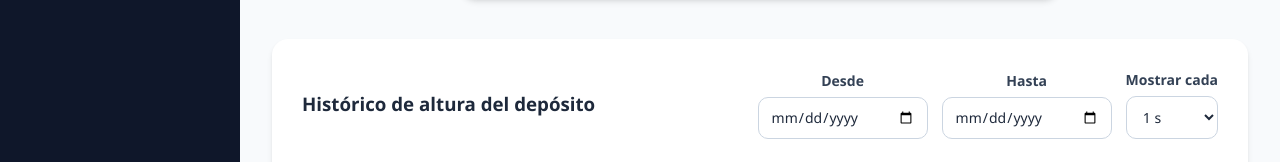
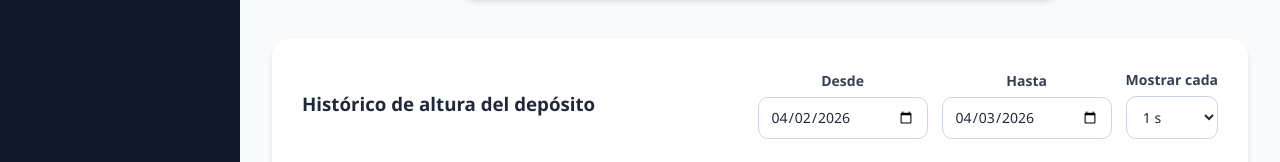
Before and after one commit to Antoovar/tesis_sensor, a React (Vite) app: page /dashboard in a window 1280 px wide. Shown: the part 375-537 px from the top of the page. Built offline with nearby package versions, Linux system fonts and the light colour scheme; no server answers; the database is empty.

Commit message:
fix fecha para el celular

```diff
--- a/src/App.css
+++ b/src/App.css
@@ -739,10 +739,6 @@ select {
   gap: 6px;
 }
 
-.grafico-filtro {
-  flex-shrink: 0;
-}
-
 .grafico-filtro label {
   font-size: 14px;
   font-weight: 600;
@@ -777,9 +773,3 @@ select {
 
   color-scheme: light;
 }
-
-@media (max-width: 600px) {
-  .grafico-filtro input[type="date"] {
-    width: 100%;
-  }
-}
--- a/src/pages/Dashboard.jsx
+++ b/src/pages/Dashboard.jsx
@@ -27,14 +27,26 @@ ChartJS.register(
 );
 
 function Dashboard() {
+  const hoy = new Date();
+  const ayer = new Date();
+  ayer.setDate(hoy.getDate() - 1);
+
+  const formatDate = (date) => {
+    const year = date.getFullYear();
+    const month = String(date.getMonth() + 1).padStart(2, "0");
+    const day = String(date.getDate()).padStart(2, "0");
+    return `${year}-${month}-${day}`;
+  };
+
   const [latest, setLatest] = useState(null);
   const [historyChart, setHistoryChart] = useState([]);
   const [intervaloGrafico, setIntervaloGrafico] = useState(1);
-  const [fechaDesde, setFechaDesde] = useState("");
-  const [fechaHasta, setFechaHasta] = useState("");
+  const [fechaDesde, setFechaDesde] = useState(formatDate(ayer));
+  const [fechaHasta, setFechaHasta] = useState(formatDate(hoy));
 
   const fechaDesdeRef = useRef(null);
   const fechaHastaRef = useRef(null);
+
   const alturaMax = 500;
 
   function parseTimestamp(ts) {
@@ -55,16 +67,16 @@ function Dashboard() {
     const [anio, mes, dia] = value.split("-").map(Number);
 
     if (esFinDelDia) {
-      return new Date(anio, mes - 1, dia, 23, 59, 59);
+      return new Date(anio, mes - 1, dia, 23, 59, 59, 999);
     }
 
-    return new Date(anio, mes - 1, dia, 0, 0, 0);
+    return new Date(anio, mes - 1, dia, 0, 0, 0, 0);
   }
+
   function normalizarAltura(valor) {
     const num = Number(valor);
 
     if (!Number.isFinite(num)) return null;
-
     if (num < 0 || num > alturaMax) return null;
 
     return num;
@@ -108,16 +120,11 @@ function Dashboard() {
   const alturaActual = normalizarAltura(latest?.altura) ?? 0;
   const porcentaje = (alturaActual / alturaMax) * 100;
 
-  const fechaMedicion = parseTimestamp(latest?.timestamp);
-  const conectado = fechaMedicion
-    ? Date.now() - fechaMedicion.getTime() < 10000
-    : false;
-
   const historyChartFiltrado = useMemo(() => {
     if (!historyChart.length) return [];
 
-    const desdeDate = parseInputDate(fechaDesde);
-    const hastaDate = parseInputDate(fechaHasta);
+    const desdeDate = parseInputDate(fechaDesde, false);
+    const hastaDate = parseInputDate(fechaHasta, true);
 
     const filtradosPorFecha = historyChart.filter((item) => {
       const fecha = parseTimestamp(item.timestamp);
```
